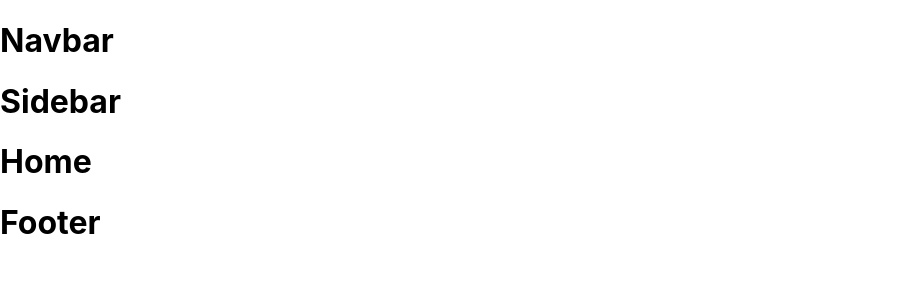
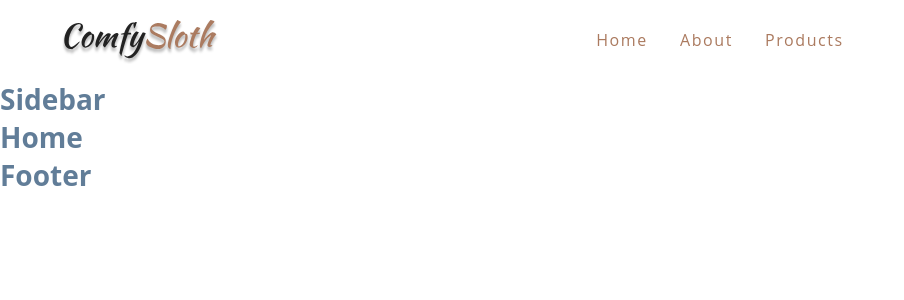
Before and after one commit to praba-ramadurai/e-commerce-store, a React (Create React App) app: page / in a window 1280 px wide. Shown: the top 300 px of the page, without its empty margins (0-904 px from the left). Built offline with nearby package versions, Linux system fonts and the light colour scheme.

Commit message:
Navbar - UI

```diff
--- a/package.json
+++ b/package.json
@@ -8,8 +8,10 @@
     "@testing-library/user-event": "^13.5.0",
     "react": "^18.2.0",
     "react-dom": "^18.2.0",
+    "react-icons": "^4.7.1",
     "react-router-dom": "^5.2.0",
     "react-scripts": "5.0.1",
+    "styled-components": "^5.3.6",
     "web-vitals": "^2.1.4"
   },
   "scripts": {
--- a/src/components/Navbar.js
+++ b/src/components/Navbar.js
@@ -1,9 +1,94 @@
 import React from "react";
+import styled from "styled-components";
+import logo from "../assets/logo.svg";
+import { Link } from "react-router-dom";
+import { FaBars } from "react-icons/fa";
+import { links } from "../utils/constants";
 
-const Navbar=()=>{
-   return(
-       <h1>Navbar</h1>
-   )
-}
+const Navbar = () => {
+  return (
+    <NavContainer>
+      <div className="nav-center">
+        <div className="nav-header">
+          <Link to="/">
+            <img src={logo} alt="e-commerce logo" />
+          </Link>
+          <button type="button" className="nav-toggle">
+            <FaBars />
+          </button>
+        </div>
+        <ul className="nav-links">
+          {links.map((link) => {
+            const { id, text, url } = link;
+            return (
+              <li key={id}>
+                <Link to={url}>{text}</Link>
+              </li>
+            );
+          })}
+        </ul>
+      </div>
+    </NavContainer>
+  );
+};
+
+const NavContainer = styled.nav`
+  height: 5rem;
+  display: flex;
+  align-items: center;
+  justify-content: center;
+
+  .nav-center {
+    width: 90vw;
+    margin: 0 auto;
+    max-width: var(--max-width);
+  }
+  .nav-header {
+    display: flex;
+    align-items: center;
+    justify-content: space-between;
+    img {
+      width: 175px;
+      margin-left: -15px;
+    }
+  }
+  .nav-toggle {
+    background: transparent;
+    border: transparent;
+    color: var(--clr-brown);
+    cursor: pointer;
+    svg {
+      font-size: 2rem;
+    }
+  }
+  .nav-links {
+    display: none;
+  }
+
+  @media (min-width: 992px) {
+    .nav-toggle {
+      display: none;
+    }
+    .nav-center {
+      display: grid;
+      grid-template-columns: auto 1fr auto;
+      align-items: center;
+    }
+    .nav-links {
+      display: flex;
+      justify-content: center;
+      li {
+        margin: 0 0.5rem;
+      }
+      a {
+        color: var(--clr-brown);
+        font-size: 1rem;
+        text-transform: capitalize;
+        letter-spacing: var(--spacing);
+        padding: 0.5rem;
+      }
+    }
+  }
+`;
 
 export default Navbar;
--- a/src/index.css
+++ b/src/index.css
@@ -1,13 +1,30 @@
-body {
-  margin: 0;
-  font-family: -apple-system, BlinkMacSystemFont, 'Segoe UI', 'Roboto', 'Oxygen',
-    'Ubuntu', 'Cantarell', 'Fira Sans', 'Droid Sans', 'Helvetica Neue',
-    sans-serif;
-  -webkit-font-smoothing: antialiased;
-  -moz-osx-font-smoothing: grayscale;
+:root {
+  --clr-grey: #617d98;
+  --clr-white: #fff;
+  --clr-brown: #ab7a5f;
+  --max-width: 1170px;
+  --spacing: 0.1rem;
 }
 
-code {
-  font-family: source-code-pro, Menlo, Monaco, Consolas, 'Courier New',
-    monospace;
+*,
+::after,
+::before {
+  margin: 0;
+  padding: 0;
+  box-sizing: border-box;
 }
+
+body {
+  font-family: 'Open Sans', sans-serif;
+  font-size: 0.875rem;
+  color: var(--clr-grey);
+  background: var(--clr-white);
+}
+
+ul {
+  list-style-type: none;
+}
+
+a {
+  text-decoration: none;
+}
--- /dev/null
+++ b/src/utils/constants.js
@@ -0,0 +1,21 @@
+import React from 'react';
+import {GiCompass,GiDiamondHard,GiStabbedNote} from 'react-icons/gi';
+
+export const links =[
+    {
+        id:1,
+        text:'home',
+        url:'/'
+    },
+    {
+        id:2,
+        text:'about',
+        url:'/about'
+    },
+    {
+        id:3,
+        text:'products',
+        url:'/products'
+    },
+
+]
```
Also changed, not shown: src/assets/logo.svg (added), 1 other file (tests, documents, lock files or other folders).
